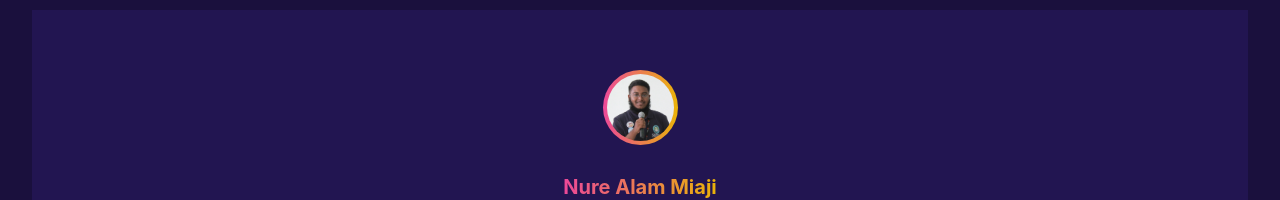
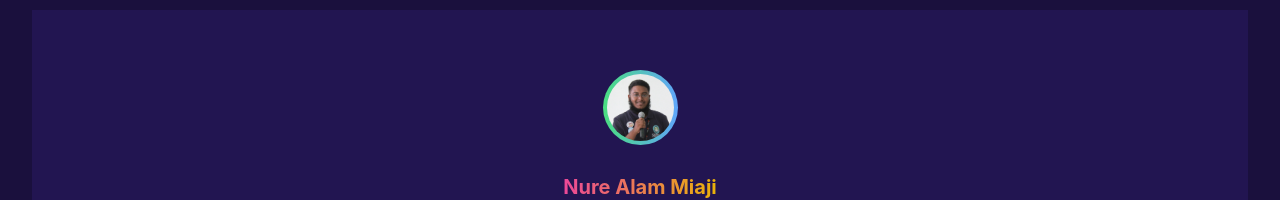
Before and after one commit to nurealammiaji/nurealammiaji, a React (Vite) app: page / in a window 1280 px wide. Shown: the part 5770-5970 px from the top of the page. Built offline with nearby package versions, Linux system fonts and the light colour scheme.

Commit message:
footer style modified

```diff
--- a/src/components/Footer/Footer.jsx
+++ b/src/components/Footer/Footer.jsx
@@ -7,7 +7,7 @@ const Footer = () => {
             <br /><br />
             <footer className="p-10 footer footer-center bg-neutral">
                 <aside className="my-5">
-                    <figure className="w-[75px] h-[75px] rounded-full bg-gradient-to-r from-pink-500 to-yellow-500 p-1">
+                    <figure className="w-[75px] h-[75px] rounded-full bg-gradient-to-r from-green-400 to-blue-400 p-1">
                         <img className="rounded-full" src={photo} alt="" />
                     </figure>
                     <p className="mt-5 text-xl font-bold text-transparent bg-gradient-to-r from-pink-500 to-yellow-500 bg-clip-text"> Nure Alam Miaji</p>
```
